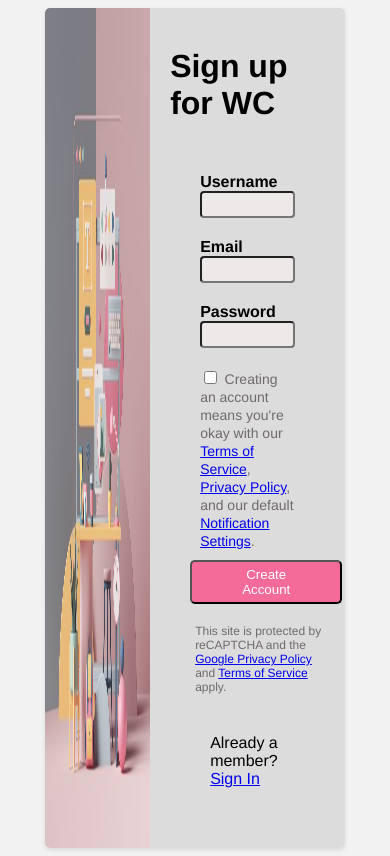
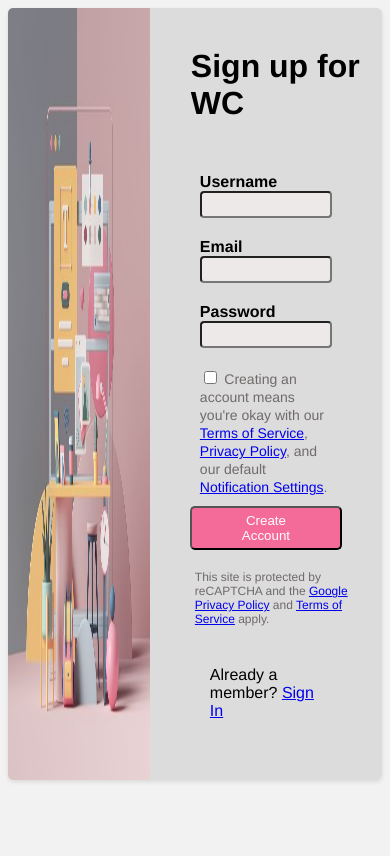
Before and after one commit to DevHarshAnand/Aeonaxy-Assignment.github.io, a plain HTML site: page index.html in a window 390 px wide. Drawn offline with Linux system fonts and the light colour scheme.

Commit message:
minor changes

```diff
--- a/index.html
+++ b/index.html
@@ -6,7 +6,7 @@
   <title>Harsh's Project Sign Up</title>
   <style>
     * {
-      box-sizing: border-box;
+      box-sizing: border-box;;
     }
 
     body {
@@ -18,9 +18,9 @@
 
     .container {
       display: flex;
-      width: 80%;
+      width: 100%;
       max-width: 1200px;
-      height: 712px;
+      height: 100%;
       background-color: #fff;
       border-radius: 5px;
       box-shadow: 0 2px 4px rgba(0, 0, 0, 0.1);
@@ -28,7 +28,7 @@
     }
 
     .dribbble-logo-container {
-      width: 50%;
+      width: 100%;
       padding: 0px;
     }
 
@@ -42,6 +42,7 @@
 
     .form-container>h1 {
       margin-top: 20px;
+      margin-left: 21px;
     }
 
     .dribbble-logo img {
@@ -109,21 +110,16 @@
 
     @media (max-width: 768px) {
       .container {
-        width: 80%;
+        width: 100%;
         max-width: 1200px;
-        height: 710px;
+        height: 100% !important;
       }
 
-      @media (max-width: 768px) {
-        .container {
-          height: auto;
-        }
-
-        .form-container {
+      .form-container {
           padding: 20px;
         }
       }
-    }
+
   </style>
 </head>
 <body>
```
